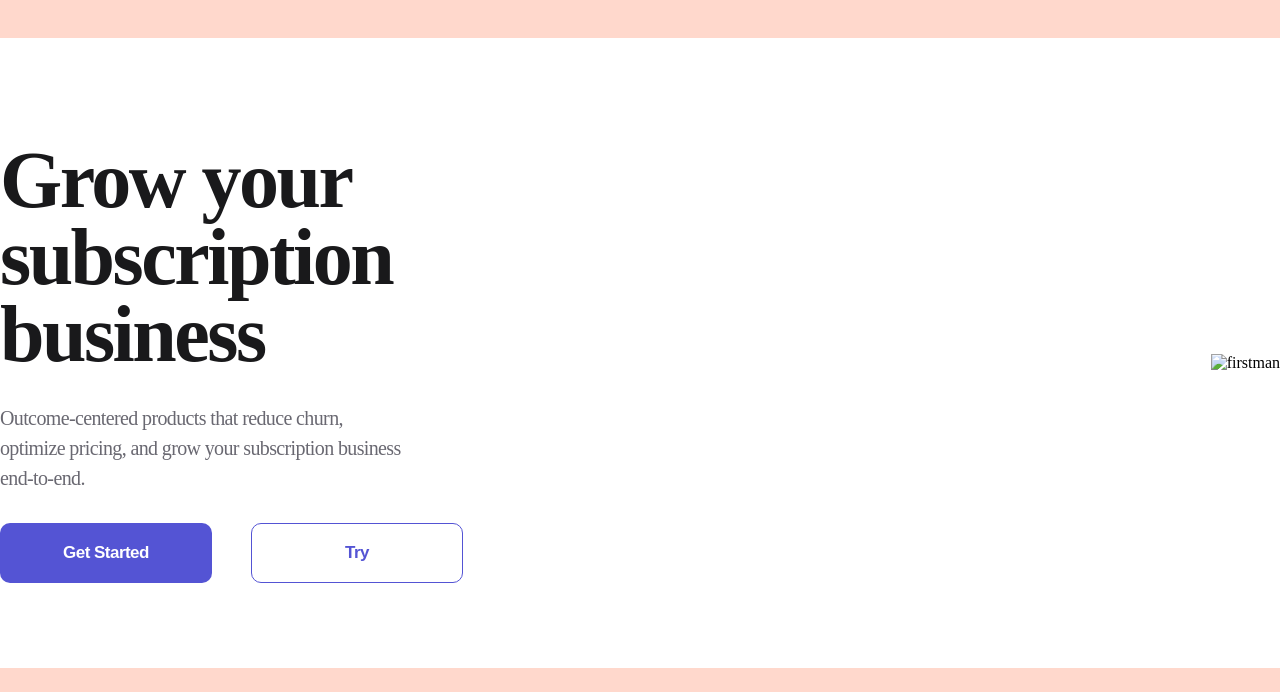
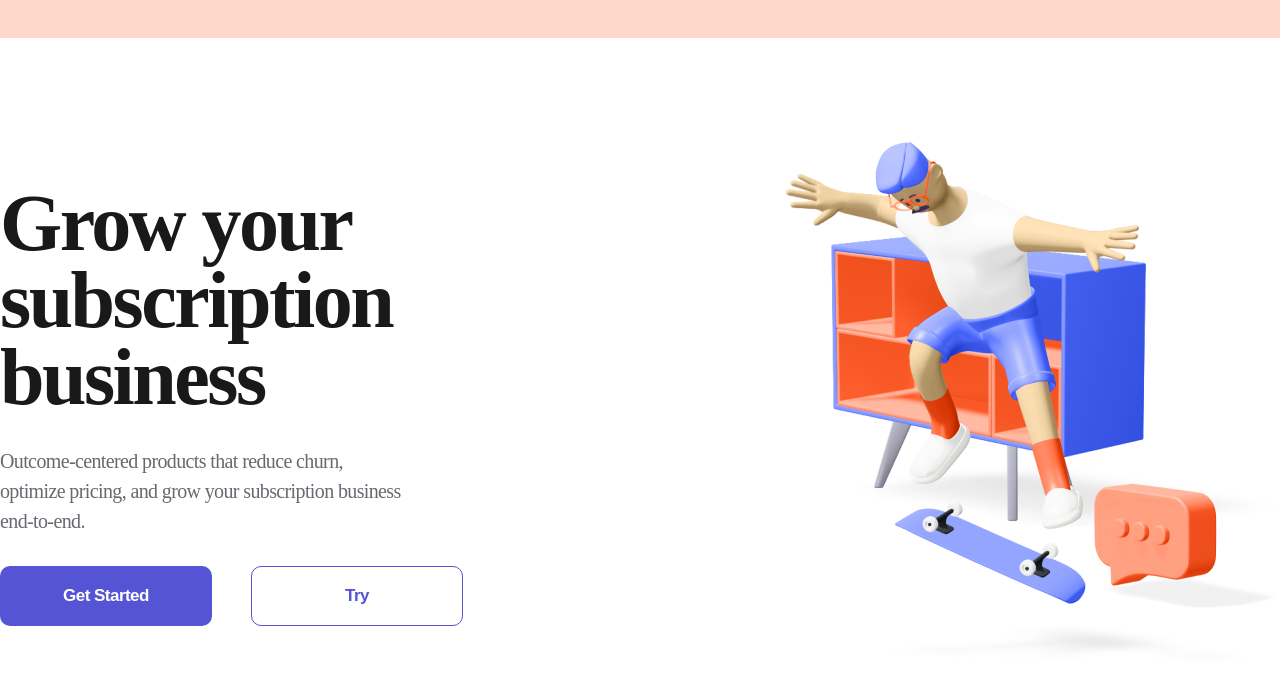
Before and after one commit to ddsee/logoipson, a plain HTML site: page index.html in a window 1280 px wide. Shown: the part 108-800 px from the top of the page. Drawn offline with Linux system fonts and the light colour scheme; the site is published under a folder, as on GitHub Pages, so addresses that start at the root find nothing.

Commit message:
Update index.html

```diff
--- a/index.html
+++ b/index.html
@@ -57,7 +57,7 @@
             </div>
          </div>
          <div>
-            <img src="/img/firstman.png" alt="firstman">
+            <img src="img/firstman.png" alt="firstman">
          </div>
     </section>
     <footer class="footer">
```
